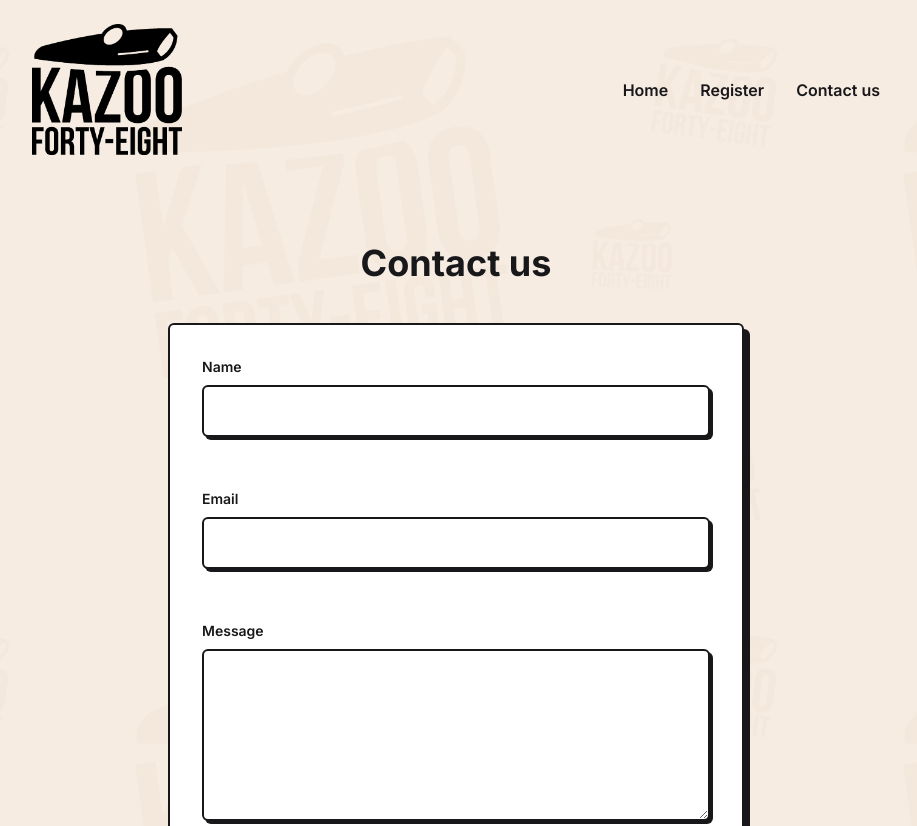
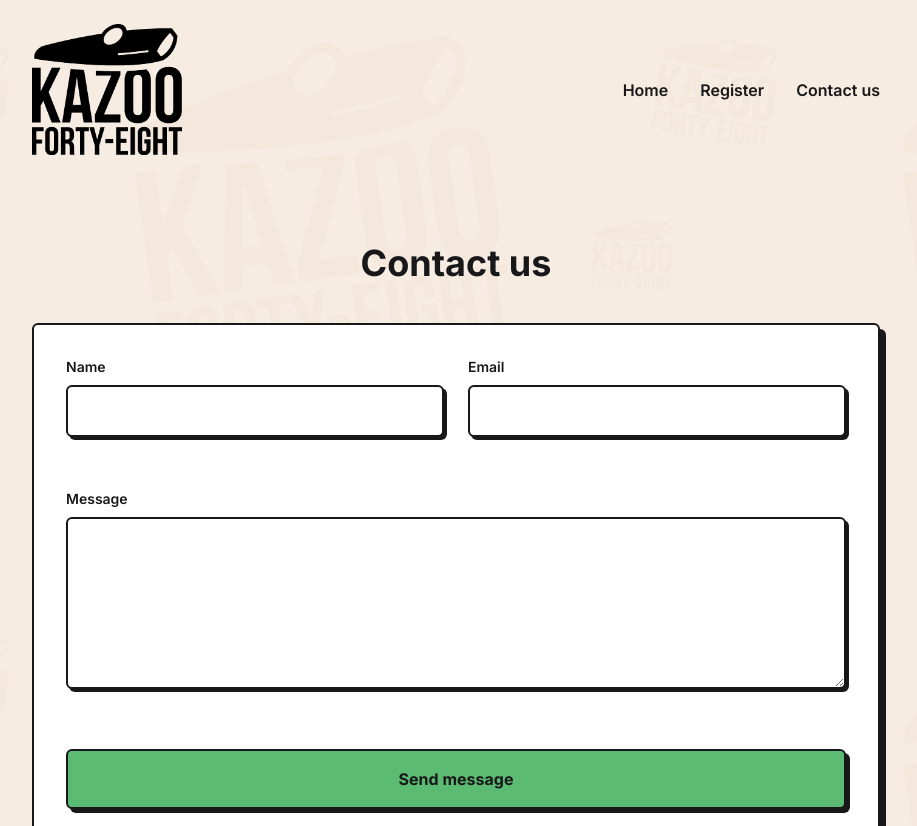
Before and after one commit to BradPreston/kazoo48, a Next.js app: page /contact-us in a window 1280 px wide. Shown: the top 826 px of the page, without its empty margins (184-1101 px from the left). Built offline with nearby package versions, Linux system fonts and the light colour scheme; what postmark would draw is missing.

Commit message:
fix widths on register and contact pages

```diff
--- a/app/contact-us/_components/ContactForm.tsx
+++ b/app/contact-us/_components/ContactForm.tsx
@@ -46,7 +46,7 @@ export default function ContactForm({
   return (
     <form
       action={formAction}
-      className="flex w-full max-w-xl flex-col gap-8 rounded-md border-2 border-ink bg-white p-8 shadow-[6px_6px_0_0_var(--color-ink)]"
+      className="flex w-full flex-col gap-8 rounded-md border-2 border-ink bg-white p-8 shadow-[6px_6px_0_0_var(--color-ink)]"
     >
       {state.status === "error" && state.formError && (
         <p className="rounded-md border-2 border-red-600 bg-red-50 px-4 py-3 text-sm font-semibold text-red-700">
@@ -54,7 +54,7 @@ export default function ContactForm({
         </p>
       )}
 
-      <div className="flex flex-col gap-6">
+      <div className="flex flex-col gap-6 md:grid md:grid-cols-2">
         <Field
           label="Name"
           name="name"
@@ -68,7 +68,7 @@ export default function ContactForm({
           autoComplete="email"
           errors={fieldErrors.email}
         />
-        <label className="flex flex-col gap-2">
+        <label className="flex flex-col gap-2 md:col-span-2">
           <span className="text-sm font-semibold text-ink">Message</span>
           <textarea
             name="message"
--- a/app/register/_components/FestivalInfo.tsx
+++ b/app/register/_components/FestivalInfo.tsx
@@ -36,7 +36,7 @@ export default function FestivalInfo() {
   const entryCost = currencyFormatter.format(env.REGISTRATION_FEE_CENTS / 100);
 
   return (
-    <aside className="order-2 flex w-full flex-col gap-6 rounded-md border-2 max-w-xl mx-auto border-ink bg-white p-6 shadow-[6px_6px_0_0_var(--color-ink)] lg:sticky lg:top-8 lg:order-3 lg:col-start-2">
+    <aside className="order-2 flex w-full flex-col gap-6 max-w-xl rounded-md border-2 mx-auto border-ink bg-white p-6 shadow-[6px_6px_0_0_var(--color-ink)] lg:sticky lg:top-8 lg:order-3 lg:col-start-2">
       <h2 className="text-xl font-bold text-ink">Festival Details</h2>
 
       <dl className="flex flex-col gap-4">
--- a/app/register/page.tsx
+++ b/app/register/page.tsx
@@ -27,7 +27,7 @@ export default function RegisterPage() {
   return (
     <div className="flex flex-1 flex-col">
       <Header />
-      <section className="mx-auto grid w-full max-w-6xl gap-10 px-6 py-16 lg:grid-cols-[minmax(0,1fr)_320px] lg:items-start">
+      <section className="mx-auto grid w-full max-w-4xl gap-5 px-6 pb-16 lg:grid-cols-[minmax(0,1fr)_320px] lg:items-start">
         <Suspense fallback={<RegistrationWizardFallback />}>
           <RegistrationWizard />
         </Suspense>
```
